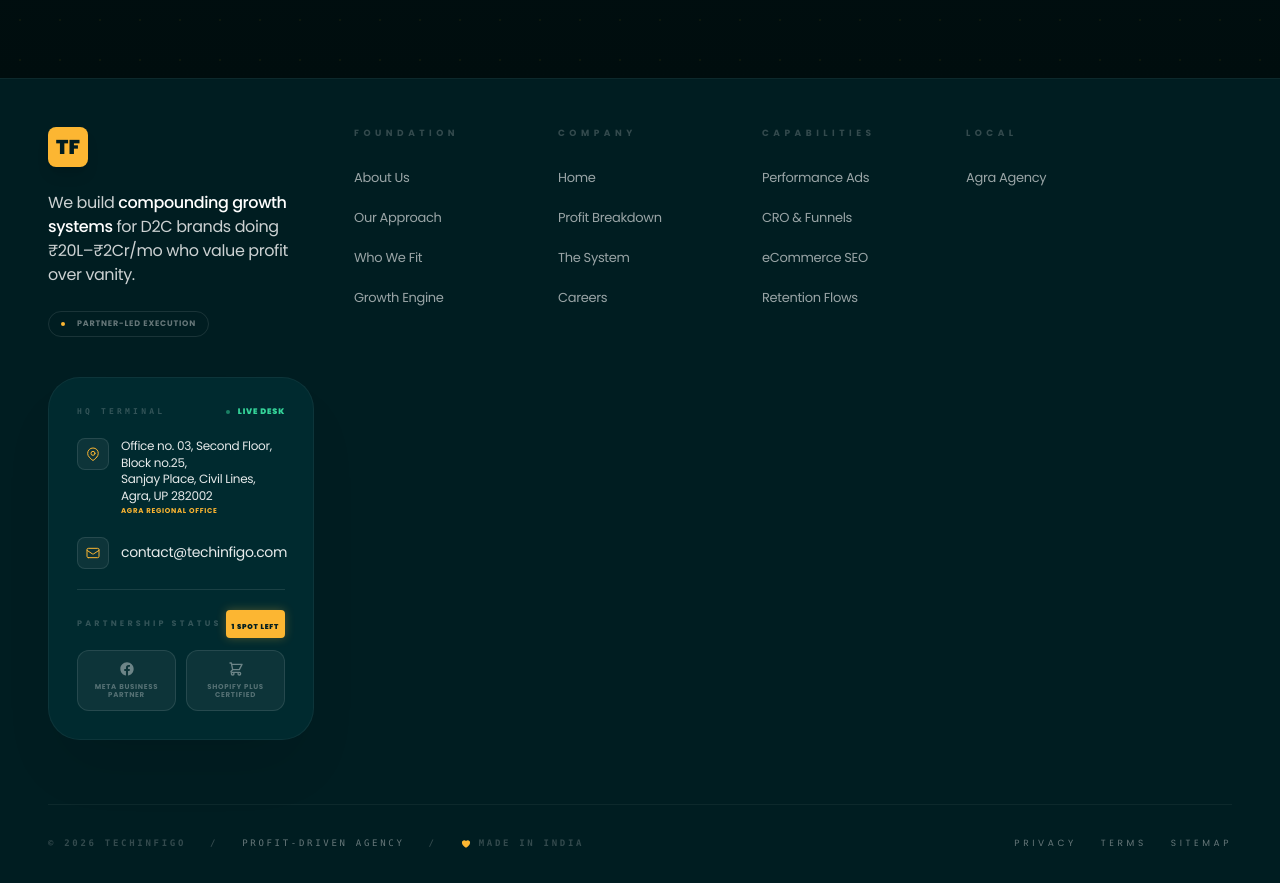
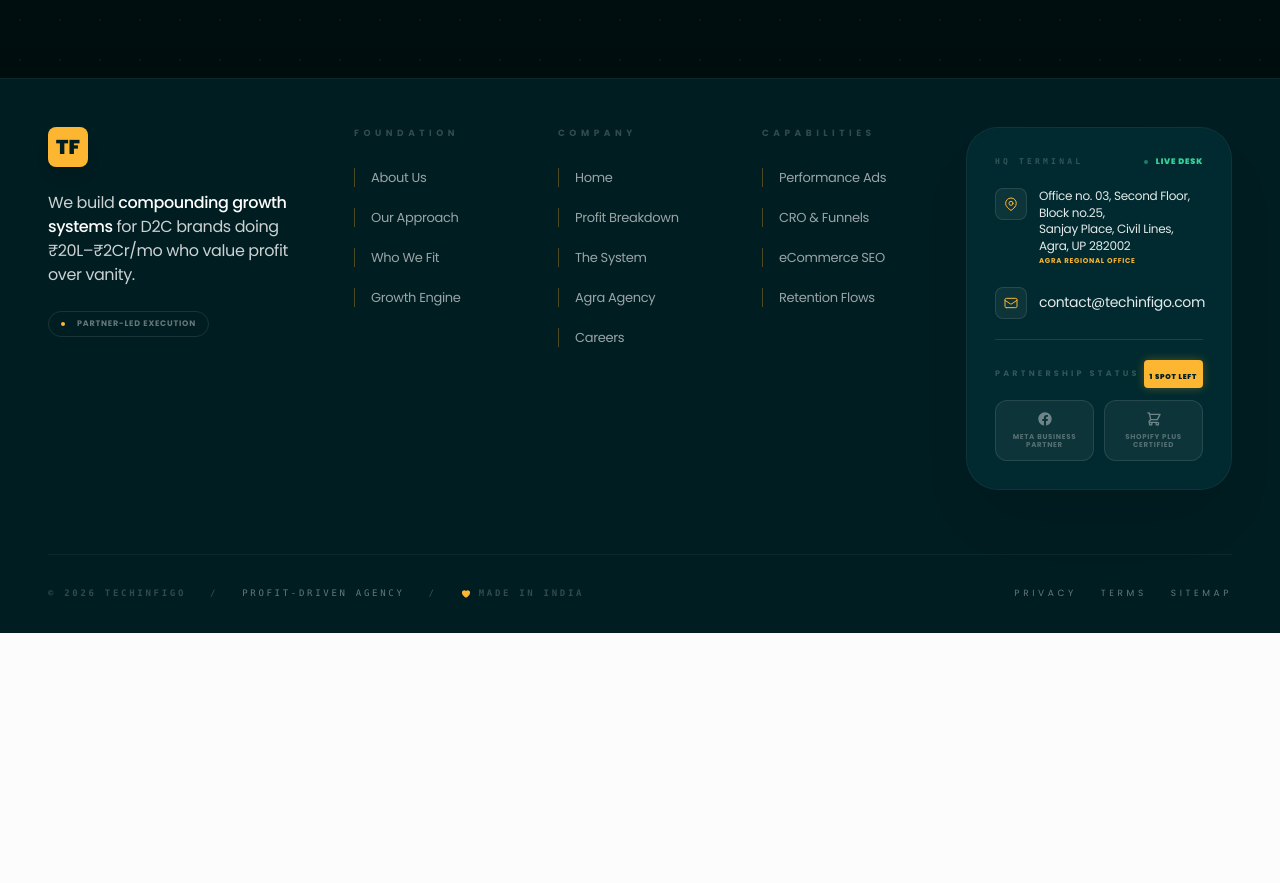
Before and after one commit to techinfigo/Techinfigo-Latest, a React (Vite) app: page / in a window 1280 px wide. Shown: the part 7520-8403 px from the top of the page. After the commit the page ends 8153 px from the top, so only its background shows below. Built offline with nearby package versions, Linux system fonts and the light colour scheme.

Commit message:
feat(Footer): Add visual accent to navigation links
Adds a left border with a subtle brand yellow accent to the navigation links in the footer. This enhances visual hierarchy and provides a clearer indication of interactive elements.

```diff
--- a/components/Footer.tsx
+++ b/components/Footer.tsx
@@ -40,16 +40,16 @@ export const Footer = ({ onNavigate, onBookAudit }: FooterProps) => {
             <h4 className="text-[9px] font-bold text-white/20 uppercase tracking-[0.5em]">Foundation</h4>
             <ul className="space-y-3 lg:space-y-4">
               <li>
-                <button onClick={() => onNavigate('about')} className="text-[13px] font-normal text-white/60 hover:text-brandYellow transition-colors tracking-tight text-left">About Us</button>
+                <button onClick={() => onNavigate('about')} className="text-[13px] font-normal text-white/60 hover:text-brandYellow transition-colors tracking-tight text-left border-l border-brandYellow/30 pl-4">About Us</button>
               </li>
               <li>
-                <button onClick={() => onNavigate('how-it-works')} className="text-[13px] font-normal text-white/60 hover:text-brandYellow transition-colors tracking-tight text-left">Our Approach</button>
+                <button onClick={() => onNavigate('how-it-works')} className="text-[13px] font-normal text-white/60 hover:text-brandYellow transition-colors tracking-tight text-left border-l border-brandYellow/30 pl-4">Our Approach</button>
               </li>
               <li>
-                <button onClick={() => onNavigate('qualification')} className="text-[13px] font-normal text-white/60 hover:text-brandYellow transition-colors tracking-tight text-left">Who We Fit</button>
+                <button onClick={() => onNavigate('qualification')} className="text-[13px] font-normal text-white/60 hover:text-brandYellow transition-colors tracking-tight text-left border-l border-brandYellow/30 pl-4">Who We Fit</button>
               </li>
               <li>
-                <button onClick={() => onNavigate('services')} className="text-[13px] font-normal text-white/60 hover:text-brandYellow transition-colors tracking-tight text-left">Growth Engine</button>
+                <button onClick={() => onNavigate('services')} className="text-[13px] font-normal text-white/60 hover:text-brandYellow transition-colors tracking-tight text-left border-l border-brandYellow/30 pl-4">Growth Engine</button>
               </li>
             </ul>
           </div>
@@ -59,16 +59,19 @@ export const Footer = ({ onNavigate, onBookAudit }: FooterProps) => {
             <h4 className="text-[9px] font-bold text-white/20 uppercase tracking-[0.5em]">Company</h4>
             <ul className="space-y-3 lg:space-y-4">
               <li>
-                <button onClick={() => onNavigate('home')} className="text-[13px] font-normal text-white/60 hover:text-brandYellow transition-colors tracking-tight text-left">Home</button>
+                <button onClick={() => onNavigate('home')} className="text-[13px] font-normal text-white/60 hover:text-brandYellow transition-colors tracking-tight text-left border-l border-brandYellow/30 pl-4">Home</button>
               </li>
               <li>
-                <button onClick={() => onNavigate('profit-breakdown')} className="text-[13px] font-normal text-white/60 hover:text-brandYellow transition-colors tracking-tight text-left">Profit Breakdown</button>
+                <button onClick={() => onNavigate('profit-breakdown')} className="text-[13px] font-normal text-white/60 hover:text-brandYellow transition-colors tracking-tight text-left border-l border-brandYellow/30 pl-4">Profit Breakdown</button>
               </li>
               <li>
-                <button onClick={() => onNavigate('system')} className="text-[13px] font-normal text-white/60 hover:text-brandYellow transition-colors tracking-tight text-left">The System</button>
+                <button onClick={() => onNavigate('system')} className="text-[13px] font-normal text-white/60 hover:text-brandYellow transition-colors tracking-tight text-left border-l border-brandYellow/30 pl-4">The System</button>
               </li>
               <li>
-                <button onClick={() => onNavigate('careers')} className="text-[13px] font-normal text-white/60 hover:text-brandYellow transition-colors tracking-tight text-left">Careers</button>
+                <button onClick={() => onNavigate('agra-landing')} className="text-[13px] font-normal text-white/60 hover:text-brandYellow transition-colors tracking-tight text-left border-l border-brandYellow/30 pl-4">Agra Agency</button>
+              </li>
+              <li>
+                <button onClick={() => onNavigate('careers')} className="text-[13px] font-normal text-white/60 hover:text-brandYellow transition-colors tracking-tight text-left border-l border-brandYellow/30 pl-4">Careers</button>
               </li>
             </ul>
           </div>
@@ -78,26 +81,16 @@ export const Footer = ({ onNavigate, onBookAudit }: FooterProps) => {
             <h4 className="text-[9px] font-bold text-white/20 uppercase tracking-[0.5em]">Capabilities</h4>
             <ul className="space-y-3 lg:space-y-4">
               <li>
-                <button onClick={() => onNavigate('service-detail', 'performance-ads')} className="text-[13px] font-normal text-white/60 hover:text-brandYellow transition-colors tracking-tight text-left">Performance Ads</button>
+                <button onClick={() => onNavigate('service-detail', 'performance-ads')} className="text-[13px] font-normal text-white/60 hover:text-brandYellow transition-colors tracking-tight text-left border-l border-brandYellow/30 pl-4">Performance Ads</button>
               </li>
               <li>
-                <button onClick={() => onNavigate('service-detail', 'cro')} className="text-[13px] font-normal text-white/60 hover:text-brandYellow transition-colors tracking-tight text-left">CRO & Funnels</button>
+                <button onClick={() => onNavigate('service-detail', 'cro')} className="text-[13px] font-normal text-white/60 hover:text-brandYellow transition-colors tracking-tight text-left border-l border-brandYellow/30 pl-4">CRO & Funnels</button>
               </li>
               <li>
-                <button onClick={() => onNavigate('service-detail', 'seo')} className="text-[13px] font-normal text-white/60 hover:text-brandYellow transition-colors tracking-tight text-left">eCommerce SEO</button>
+                <button onClick={() => onNavigate('service-detail', 'seo')} className="text-[13px] font-normal text-white/60 hover:text-brandYellow transition-colors tracking-tight text-left border-l border-brandYellow/30 pl-4">eCommerce SEO</button>
               </li>
               <li>
-                <button onClick={() => onNavigate('service-detail', 'retention')} className="text-[13px] font-normal text-white/60 hover:text-brandYellow transition-colors tracking-tight text-left">Retention Flows</button>
-              </li>
-            </ul>
-          </div>
-
-          {/* Local */}
-          <div className="lg:col-span-2 space-y-6">
-            <h4 className="text-[9px] font-bold text-white/20 uppercase tracking-[0.5em]">Local</h4>
-            <ul className="space-y-3 lg:space-y-4">
-              <li>
-                <button onClick={() => onNavigate('agra-landing')} className="text-[13px] font-normal text-white/60 hover:text-brandYellow transition-colors tracking-tight text-left">Agra Agency</button>
+                <button onClick={() => onNavigate('service-detail', 'retention')} className="text-[13px] font-normal text-white/60 hover:text-brandYellow transition-colors tracking-tight text-left border-l border-brandYellow/30 pl-4">Retention Flows</button>
               </li>
             </ul>
           </div>
```
